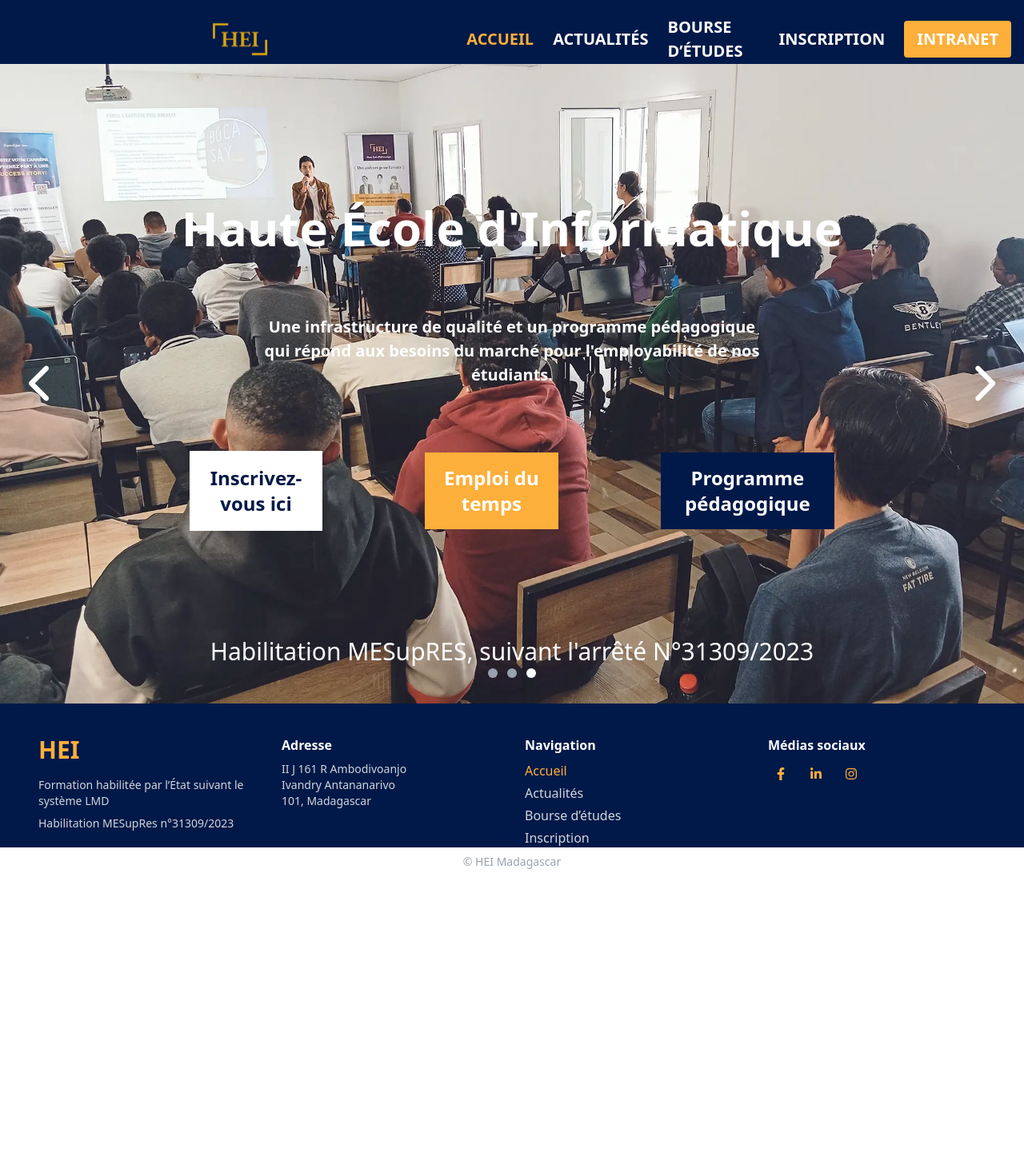
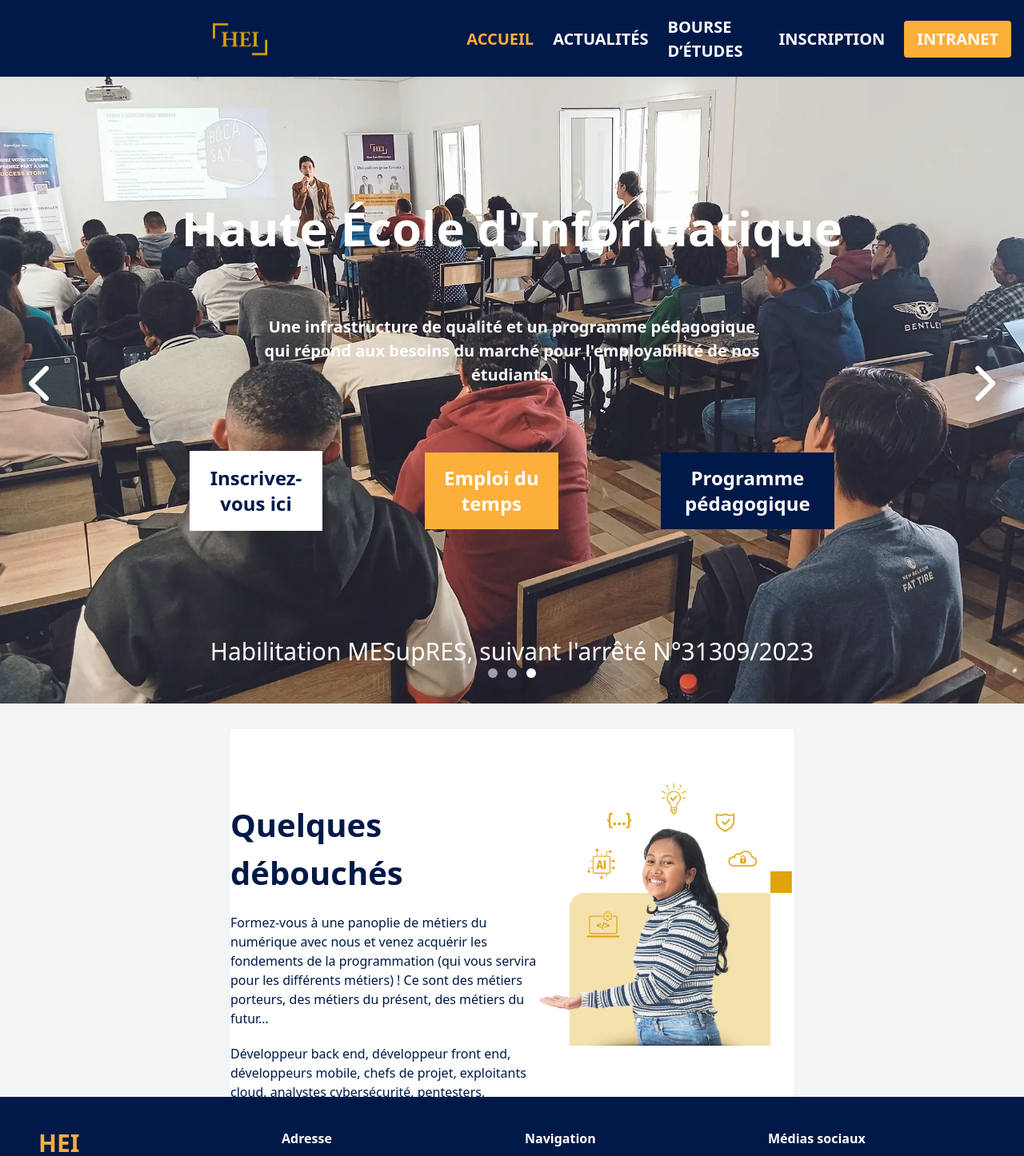
Before and after one commit to DavFilsDev/hei-university-homepage-clone, a React (Vite) app: page / in a window 1280 px wide. Shown: the top 1446 px of the page at 80% size. Before the commit the page ends 1096 px from the top, so only its background shows below. Built offline with nearby package versions, Linux system fonts and the light colour scheme.

Commit message:
[ADD] feature:{Debouche.jsx} / update {Homepage}

```diff
--- a/index.html
+++ b/index.html
@@ -2,9 +2,9 @@
 <html lang="en">
   <head>
     <meta charset="UTF-8" />
-    <link rel="icon" type="image/png" href="/logo.png" />
+    <link rel="icon" type="image/png" href="images/logo.png" />
     <meta name="viewport" content="width=device-width, initial-scale=1.0" />
-    <title>Vite + React</title>
+    <title>Accueil-HEI</title>
   </head>
   <body>
     <div id="root"></div>
--- /dev/null
+++ b/src/components/Debouche.jsx
@@ -0,0 +1,26 @@
+import React, { useState } from 'react';
+
+
+const Deboucher = () => {
+
+
+  return (
+  <>
+  <div className='flex flex-row  m-auto  bg-white text-[#001948] justify-center items-center py-[4rem]'>
+    <div className='flex flex-col gap-y-5 w-[30vw] h-[35vh] '>
+        <h2 className='text-[40px] font-bold'>Quelques débouchés</h2>
+        <p >
+            Formez-vous à une panoplie de métiers du numérique avec nous et venez acquérir les fondements de la programmation (qui vous servira pour les différents métiers) ! Ce sont des métiers porteurs, des métiers du présent, des métiers du futur…
+        </p>
+        <p>
+            Développeur back end, développeur front end, développeurs mobile, chefs de projet, exploitants cloud, analystes cybersécurité, pentesters, auditeur technique SSI, auditeur organisationnel SSI, administrateur système et réseau, développeur de sécurité…
+        </p>
+    </div>
+    <div>
+        <img  className="w-[25vw]" src="images/IMG-02-e1720543344824-987x1024-1.webp" alt="hei-student" />
+    </div>
+  </div>
+  </>
+  );
+};
+export default Deboucher;
--- a/src/components/Header.jsx
+++ b/src/components/Header.jsx
@@ -5,7 +5,7 @@ const Header = () => {
 
 
   return (
-    <nav className="bg-[var(--primary)]  w-[100vw] h-[12vh] top-0 fixed">
+    <nav className="bg-[var(--primary)]  w-[100vw] h-[12vh] top-0 fixed z-100">
       <div className=" mx-auto px-4 py-1 flex justify-between items-center">
 
         <div className=" w-[50vw] flex justify-center items-center ">
--- a/src/pages/HomePage.jsx
+++ b/src/pages/HomePage.jsx
@@ -1,10 +1,11 @@
 
 import Hero from '../components/Hero';
+import Deboucher from '../components/Debouche';
 export default function HomePage() {
   return (
     <main className="flex flex-col gap-8">
       <Hero/>
-
+      <Deboucher/>
     </main>
   );
 }
```
